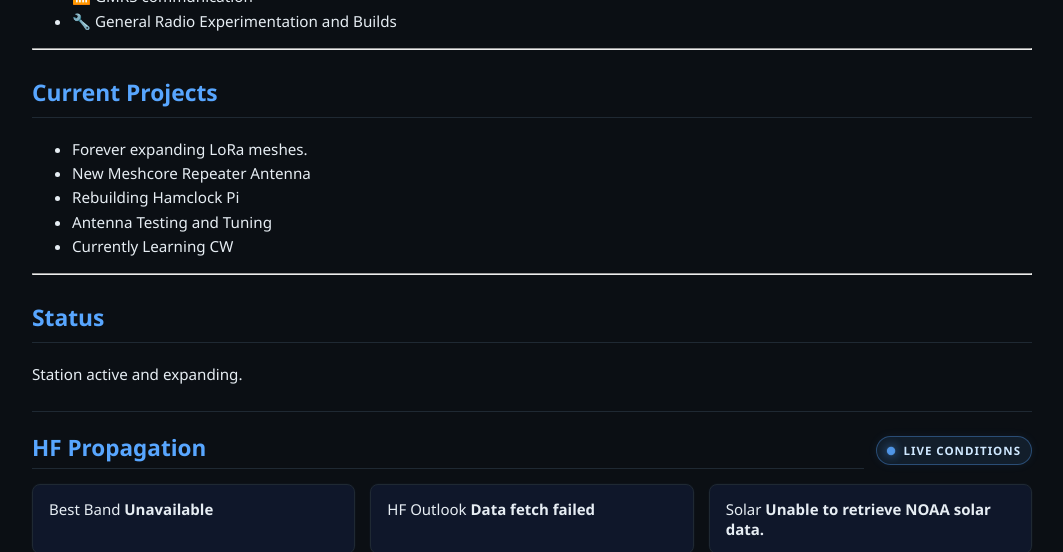
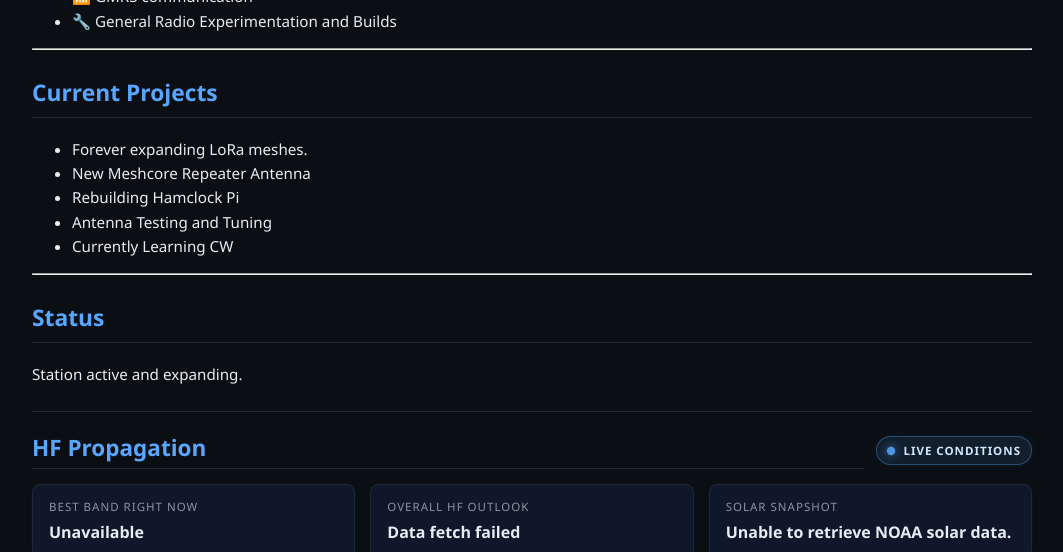
Before and after one commit to Lymitliss/Lymitliss.github.io, a Jekyll site: the page built from index.md, in a window 1280 px wide and 1400 px high, scrolled down 675 px, cut to the strip 0-552 px from the top of the window. Shown: the whole strip, without its empty margins (108-1171 px from the left). Built offline with Jekyll 4.4.1, drawn with Linux system fonts in a browser that asks for light colours; some of the changed text lies outside the part shown.

Commit message:
Update default.html

```diff
--- a/_layouts/default.html
+++ b/_layouts/default.html
@@ -13,6 +13,7 @@
 <body>
   <div class="container">
 
+    <!-- NAVBAR -->
     <nav class="navbar">
       <a href="{{ '/' | relative_url }}" class="logo signal-pulse">
         Whiskey Oscar Zer<span class="callsign-zero">Ø</span> Foxtrot
@@ -32,13 +33,16 @@
       </div>
     </nav>
 
+    <!-- HOME BANNER (ONLY ON HOME) -->
     {% if page.url == "/" %}
     <div class="home-banner">
       <div class="home-banner-line">
         Into Meshcore or Meshtastic? Visit me at the
-        <a href="https://pugetmesh.org/" target="_blank">PugetMesh Discord</a>
+        <a href="https://pugetmesh.org/" target="_blank" rel="noopener">
+          PugetMesh Discord
+        </a>
       </div>
-      <div class="home-banner-line">
+      <div class="home-banner-line home-banner-line-secondary">
         Check out my
         <a href="{{ '/sdr' | relative_url }}" class="home-banner-link-blue">
           OpenWebRX SDR stream
@@ -48,6 +52,7 @@
     </div>
     {% endif %}
 
+    <!-- HERO -->
     <header class="hero">
       <h1 class="hero-title">WOØF</h1>
       <p class="hero-subtitle">Amateur - GMRS - Mesh Radio</p>
@@ -70,10 +75,12 @@
       </div>
     </header>
 
+    <!-- PAGE CONTENT -->
     <main>
       {{ content }}
     </main>
 
+    <!-- HF PROPAGATION (HOME ONLY) -->
     {% if page.url == "/" %}
     <section class="propagation">
       <div class="propagation-header">
@@ -83,38 +90,80 @@
 
       <div class="prop-summary" id="prop-summary">
         <div class="prop-summary-card">
-          <span>Best Band</span>
-          <strong id="best-band">Loading...</strong>
+          <span class="prop-summary-label">Best Band Right Now</span>
+          <span class="prop-summary-value" id="best-band">Loading...</span>
         </div>
         <div class="prop-summary-card">
-          <span>HF Outlook</span>
-          <strong id="hf-outlook">Loading...</strong>
+          <span class="prop-summary-label">Overall HF Outlook</span>
+          <span class="prop-summary-value" id="hf-outlook">Loading...</span>
         </div>
         <div class="prop-summary-card">
-          <span>Solar</span>
-          <strong id="solar-snapshot">Loading...</strong>
+          <span class="prop-summary-label">Solar Snapshot</span>
+          <span class="prop-summary-value" id="solar-snapshot">Loading...</span>
         </div>
       </div>
 
       <div class="propagation-widget">
-        <img src="https://www.hamqsl.com/solar101vhf.php?t={{ site.time | date: '%s' }}">
+        <img src="https://www.hamqsl.com/solar101vhf.php?t={{ site.time | date: '%s' }}" alt="HF Propagation Conditions">
+        <p class="prop-last-updated" id="prop-last-updated">
+          Loading current solar data...
+        </p>
       </div>
 
       <div class="prop-grid smart-bands" id="smart-bands">
-        <div class="prop-card band-card" data-band="10m"><h3>10m</h3></div>
-        <div class="prop-card band-card" data-band="15m"><h3>15m</h3></div>
-        <div class="prop-card band-card" data-band="20m"><h3>20m</h3></div>
-        <div class="prop-card band-card" data-band="40m"><h3>40m</h3></div>
-        <div class="prop-card band-card" data-band="80m"><h3>80m</h3></div>
+
+        <div class="prop-card band-card" data-band="10m">
+          <div class="band-card-header">
+            <h3>10m</h3>
+            <span class="band-badge" id="badge-10m">Loading</span>
+          </div>
+          <p class="prop-note" id="note-10m">Evaluating current conditions...</p>
+        </div>
+
+        <div class="prop-card band-card" data-band="15m">
+          <div class="band-card-header">
+            <h3>15m</h3>
+            <span class="band-badge" id="badge-15m">Loading</span>
+          </div>
+          <p class="prop-note" id="note-15m">Evaluating current conditions...</p>
+        </div>
+
+        <div class="prop-card band-card" data-band="20m">
+          <div class="band-card-header">
+            <h3>20m</h3>
+            <span class="band-badge" id="badge-20m">Loading</span>
+          </div>
+          <p class="prop-note" id="note-20m">Evaluating current conditions...</p>
+        </div>
+
+        <div class="prop-card band-card" data-band="40m">
+          <div class="band-card-header">
+            <h3>40m</h3>
+            <span class="band-badge" id="badge-40m">Loading</span>
+          </div>
+          <p class="prop-note" id="note-40m">Evaluating current conditions...</p>
+        </div>
+
+        <div class="prop-card band-card" data-band="80m">
+          <div class="band-card-header">
+            <h3>80m</h3>
+            <span class="band-badge" id="badge-80m">Loading</span>
+          </div>
+          <p class="prop-note" id="note-80m">Evaluating current conditions...</p>
+        </div>
+
       </div>
     </section>
 
     <script src="{{ '/assets/propagation.js' | relative_url }}"></script>
     {% endif %}
 
+    <!-- FOOTER -->
     <footer>
-      <p>© {{ site.time | date: "%Y" }} WOØF</p>
-      <img src="https://visitor-badge.laobi.icu/badge?page_id=wo0f.wo0f.com">
+      <p>© {{ site.time | date: "%Y" }} WOØF | Amateur Radio Station</p>
+      <div class="counter">
+        <img src="https://visitor-badge.laobi.icu/badge?page_id=wo0f.wo0f.com" alt="Visitor counter">
+      </div>
     </footer>
 
   </div>
```
